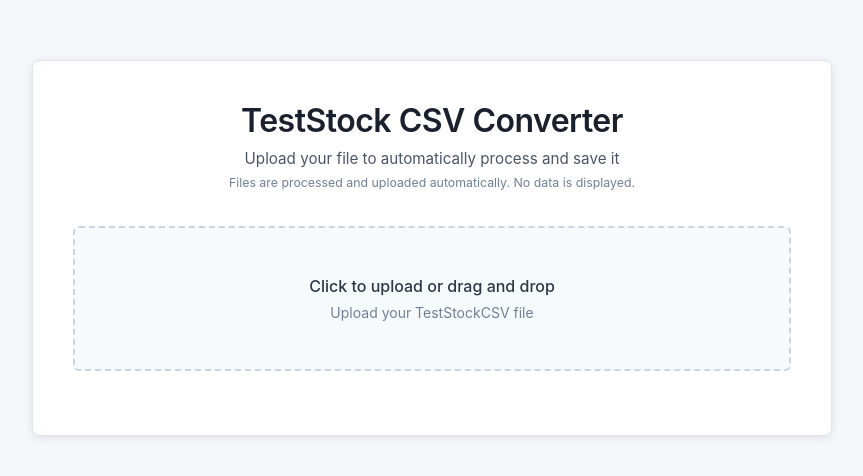
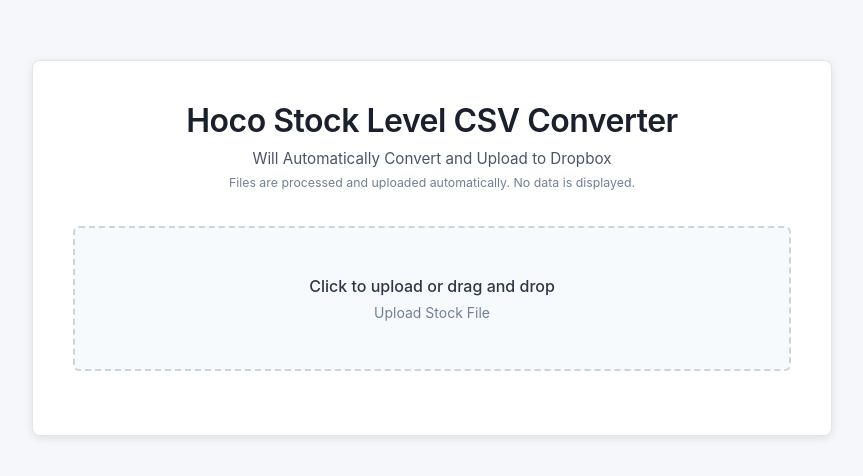
Before and after one commit to liam841/Hoco-Stock-Level, a website: page index.html in a window 1280 px wide. Shown: the part 152-628 px from the top of the page, without its empty margins (208-1071 px from the left). Drawn offline with Linux system fonts and the light colour scheme.

Commit message:
add favicon

```diff
--- a/index.html
+++ b/index.html
@@ -3,7 +3,8 @@
 <head>
     <meta charset="UTF-8">
     <meta name="viewport" content="width=device-width, initial-scale=1.0">
-    <title>TestStock CSV Converter</title>
+    <title>Hoco Stock Level CSV Converter</title>
+    <link rel="icon" type="image/svg+xml" href="favicon.svg">
     <style>
         * {
             margin: 0;
@@ -309,12 +310,12 @@
 </head>
 <body>
     <div class="container">
-        <h1>TestStock CSV Converter</h1>
-        <p class="subtitle">Upload your file to automatically process and save it<br><small style="font-size: 0.8125em; color: #718096;">Files are processed and uploaded automatically. No data is displayed.</small></p>
+        <h1>Hoco Stock Level CSV Converter</h1>
+        <p class="subtitle">Will Automatically Convert and Upload to Dropbox<br><small style="font-size: 0.8125em; color: #718096;">Files are processed and uploaded automatically. No data is displayed.</small></p>
 
         <div class="upload-area" id="uploadArea">
             <div class="upload-text">Click to upload or drag and drop</div>
-            <div class="upload-hint">Upload your TestStockCSV file</div>
+            <div class="upload-hint">Upload Stock File</div>
             <input type="file" id="fileInput" accept="*/*">
         </div>
 
```
Also changed, not shown: favicon.svg (added).
